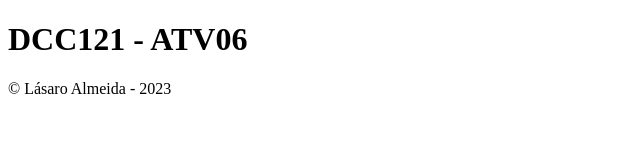
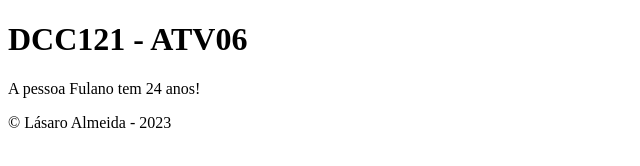
Before and after one commit to ufjf-dcc121/ufjf-dcc121-2023-1-atv6-LasaroAlmeida, a plain HTML site: page index.html in a window 1280 px wide. Shown: the whole page, without its empty margins (0-640 px from the left). Drawn offline with Linux system fonts and the light colour scheme.

Commit message:
altera conteudo pela saida

```diff
--- a/index.html
+++ b/index.html
@@ -11,7 +11,7 @@
         <h1>DCC121 - ATV06</h1>
     </header>
     <main>
-
+        <p id="saida">A pessoa NOME tem X anos!</p>
     </main>
     <footer>
         &copy; Lásaro Almeida - 2023
@@ -29,6 +29,9 @@
         }
         pessoa.envelhecer()
         console.log(pessoa)
+        const p = document.getElementById("saida")
+        console.log(p)
+        p.innerText = `A pessoa ${pessoa.nome} tem ${pessoa.idade} anos!`
     </script>
 </body>
 </html>
```
